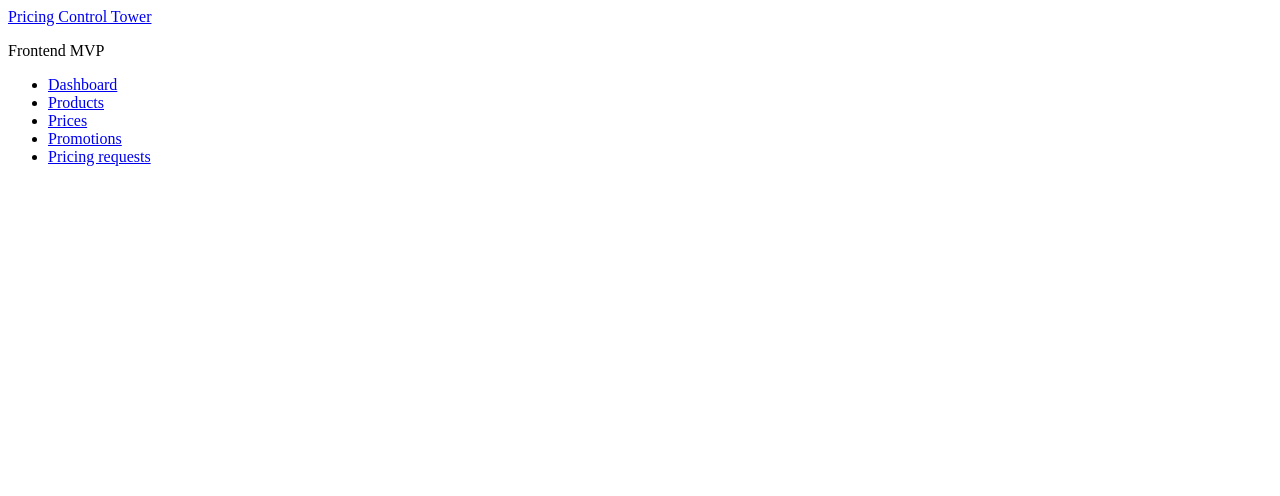
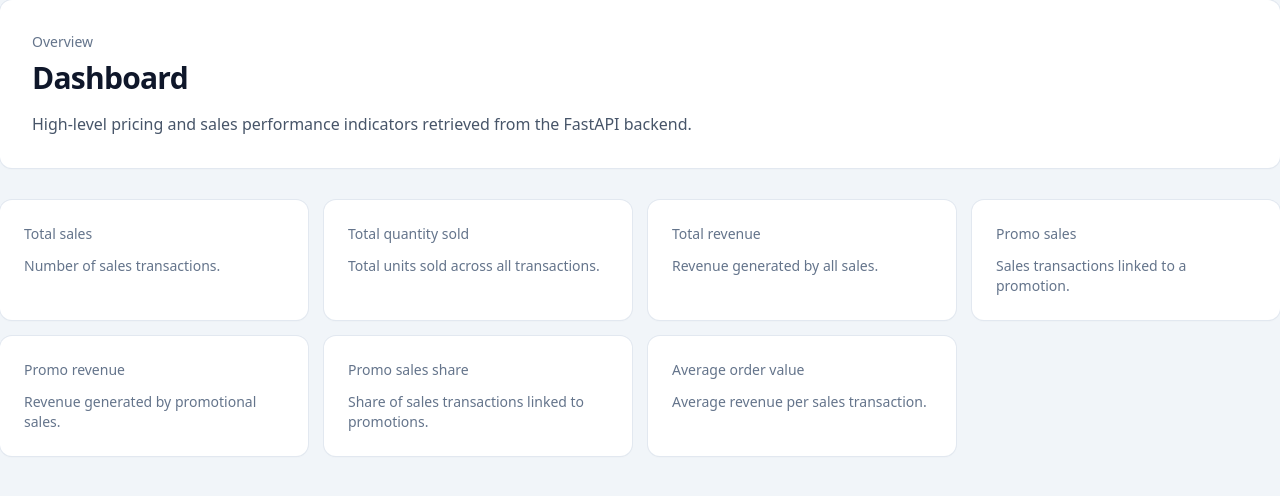
Before and after one commit to Khadaassi/pricing-control-tower, a Django app: page /dashboard/ in a window 1280 px wide. Shown: the top 496 px of the page. Run offline with Django 5.2, Linux system fonts and the light colour scheme; data that the repository does not hold is empty; some libraries are stand-ins or nearby versions.

Commit message:
feat(dashboard): enhance dashboard layout and add KPI data retrieval with error handling

```diff
--- a/frontend/core/templates/core/dashboard.html
+++ b/frontend/core/templates/core/dashboard.html
@@ -3,13 +3,60 @@
 {% block title %}Dashboard | Pricing Control Tower{% endblock %}
 
 {% block content %}
+<div class="space-y-8">
     <section class="rounded-xl bg-white p-8 shadow-sm ring-1 ring-slate-200">
+        <div class="max-w-3xl">
             <p class="text-sm font-medium text-slate-500">Overview</p>
+
             <h2 class="mt-2 text-3xl font-bold tracking-tight text-slate-900">
                 Dashboard
             </h2>
+
             <p class="mt-4 text-slate-600">
-        This page will display pricing, sales and performance indicators from the FastAPI backend.
+                High-level pricing and sales performance indicators retrieved from the FastAPI backend.
+            </p>
+        </div>
+    </section>
+
+    {% if api_error %}
+        <section class="rounded-xl border border-red-200 bg-red-50 p-6">
+            <h3 class="text-base font-semibold text-red-900">
+                API connection error
+            </h3>
+            <p class="mt-2 text-sm text-red-700">
+                The dashboard data could not be loaded.
+            </p>
+            <p class="mt-2 text-sm text-red-600">
+                {{ api_error }}
             </p>
         </section>
+    {% else %}
+        <section class="grid gap-4 md:grid-cols-2 xl:grid-cols-4">
+            {% for card in kpi_cards %}
+                <article class="rounded-xl bg-white p-6 shadow-sm ring-1 ring-slate-200">
+                    <p class="text-sm font-medium text-slate-500">
+                        {{ card.label }}
+                    </p>
+
+                    <p class="mt-3 text-3xl font-bold tracking-tight text-slate-900">
+                        {{ card.value }}
+                    </p>
+
+                    <p class="mt-3 text-sm text-slate-500">
+                        {{ card.description }}
+                    </p>
+                </article>
+            {% empty %}
+                <article class="rounded-xl bg-white p-6 shadow-sm ring-1 ring-slate-200">
+                    <p class="text-sm font-medium text-slate-500">
+                        No KPI available
+                    </p>
+                    <p class="mt-3 text-sm text-slate-600">
+                        The API responded successfully but did not return dashboard indicators.
+                    </p>
+                </article>
+            {% endfor %}
+        </section>
+    {% endif %}
+</div>
 {% endblock %}
--- a/frontend/core/views.py
+++ b/frontend/core/views.py
@@ -1,5 +1,8 @@
+from decimal import Decimal, InvalidOperation
+
 from django.views.generic import TemplateView
 
+from services.api_client import ApiClientError, api_get
 
 class HomeView(TemplateView):
     template_name = "core/home.html"
@@ -7,6 +10,78 @@ class HomeView(TemplateView):
 
 class DashboardView(TemplateView):
     template_name = "core/dashboard.html"
+
+    def get_context_data(self, **kwargs):
+        context = super().get_context_data(**kwargs)
+        context["api_error"] = None
+        context["kpi_cards"] = []
+
+        try:
+            kpis = api_get("/kpis")
+        except ApiClientError as exc:
+            context["api_error"] = str(exc)
+            return context
+
+        context["kpi_cards"] = [
+            {
+                "label": "Total sales",
+                "value": self.format_number(kpis.get("total_sales_count")),
+                "description": "Number of sales transactions.",
+            },
+            {
+                "label": "Total quantity sold",
+                "value": self.format_number(kpis.get("total_quantity")),
+                "description": "Total units sold across all transactions.",
+            },
+            {
+                "label": "Total revenue",
+                "value": self.format_number(kpis.get("total_revenue")),
+                "description": "Revenue generated by all sales.",
+            },
+            {
+                "label": "Promo sales",
+                "value": self.format_number(kpis.get("promo_sales_count")),
+                "description": "Sales transactions linked to a promotion.",
+            },
+            {
+                "label": "Promo revenue",
+                "value": self.format_number(kpis.get("promo_revenue")),
+                "description": "Revenue generated by promotional sales.",
+            },
+            {
+                "label": "Promo sales share",
+                "value": self.format_percentage(kpis.get("promo_sales_share")),
+                "description": "Share of sales transactions linked to promotions.",
+            },
+            {
+                "label": "Average order value",
+                "value": self.format_number(kpis.get("average_order_value")),
+                "description": "Average revenue per sales transaction.",
+            },
+        ]
+
+        return context
+
+    @staticmethod
+    def format_number(value):
+        if value is None:
+            return "N/A"
+
+        try:
+            return f"{Decimal(str(value)):,.2f}"
+        except (InvalidOperation, ValueError):
+            return str(value)
+
+    @staticmethod
+    def format_percentage(value):
+        if value is None:
+            return "N/A"
+
+        try:
+            return f"{Decimal(str(value)) * Decimal('100'):.2f}%"
+        except (InvalidOperation, ValueError):
+            return str(value)
+
 
 
 class ProductsView(TemplateView):
--- a/frontend/templates/base.html
+++ b/frontend/templates/base.html
@@ -1,44 +1,13 @@
-<header class="border-b border-slate-200 bg-white">
-    <div class="mx-auto max-w-7xl px-6">
-        <div class="flex items-center justify-between py-4">
-            <div>
-                <a href="{% url 'core:home' %}" class="text-xl font-semibold text-slate-900">
-                    Pricing Control Tower
-                </a>
-                <p class="text-sm text-slate-500">
-                    Frontend MVP
-                </p>
-            </div>
-
-            <nav aria-label="Main navigation">
-                <ul class="flex items-center gap-2 text-sm font-medium">
-                    <li>
-                        <a href="{% url 'core:dashboard' %}" class="rounded-lg px-3 py-2 text-slate-600 hover:bg-slate-100 hover:text-slate-900">
-                            Dashboard
-                        </a>
-                    </li>
-                    <li>
-                        <a href="{% url 'core:products' %}" class="rounded-lg px-3 py-2 text-slate-600 hover:bg-slate-100 hover:text-slate-900">
-                            Products
-                        </a>
-                    </li>
-                    <li>
-                        <a href="{% url 'core:prices' %}" class="rounded-lg px-3 py-2 text-slate-600 hover:bg-slate-100 hover:text-slate-900">
-                            Prices
-                        </a>
-                    </li>
-                    <li>
-                        <a href="{% url 'core:promotions' %}" class="rounded-lg px-3 py-2 text-slate-600 hover:bg-slate-100 hover:text-slate-900">
-                            Promotions
-                        </a>
-                    </li>
-                    <li>
-                        <a href="{% url 'core:price_change_requests' %}" class="rounded-lg bg-slate-900 px-3 py-2 text-white hover:bg-slate-700">
-                            Pricing requests
-                        </a>
-                    </li>
-                </ul>
-            </nav>
-        </div>
-    </div>
-</header>
+{% load static tailwind_tags %}
+<!DOCTYPE html>
+<html lang="en">
+<head>
+    <meta charset="UTF-8">
+    <meta name="viewport" content="width=device-width, initial-scale=1.0">
+    <title>{% block title %}Pricing Control Tower{% endblock %}</title>
+    {% tailwind_css %}
+</head>
+<body class="min-h-screen bg-slate-100 text-slate-900">
+    {% block content %}{% endblock %}
+</body>
+</html>
```
Lines whose indentation alone changed are shown as unchanged.
